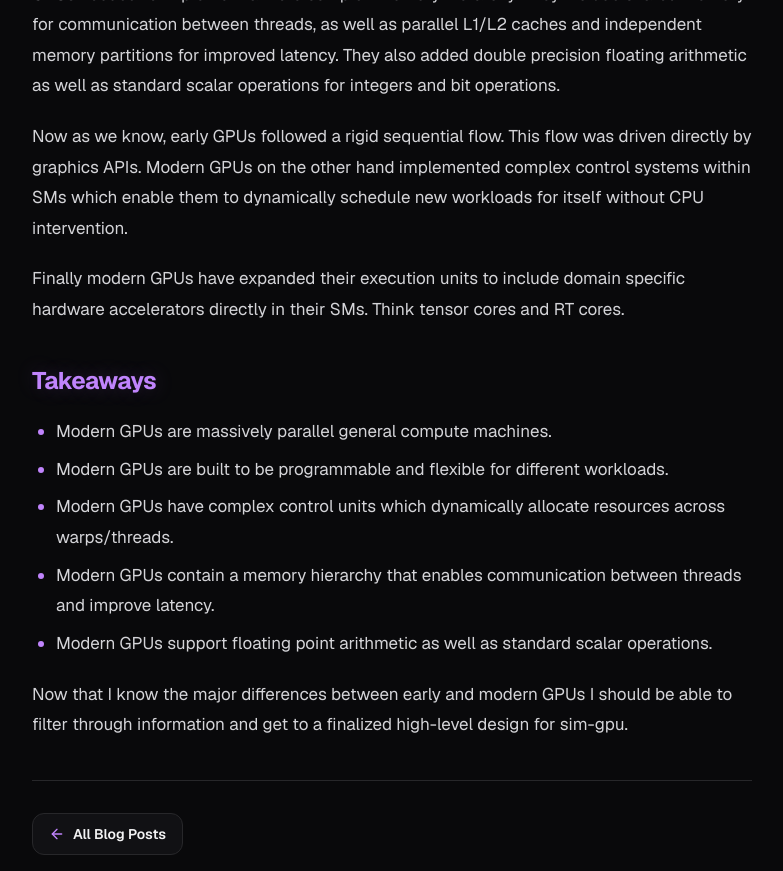
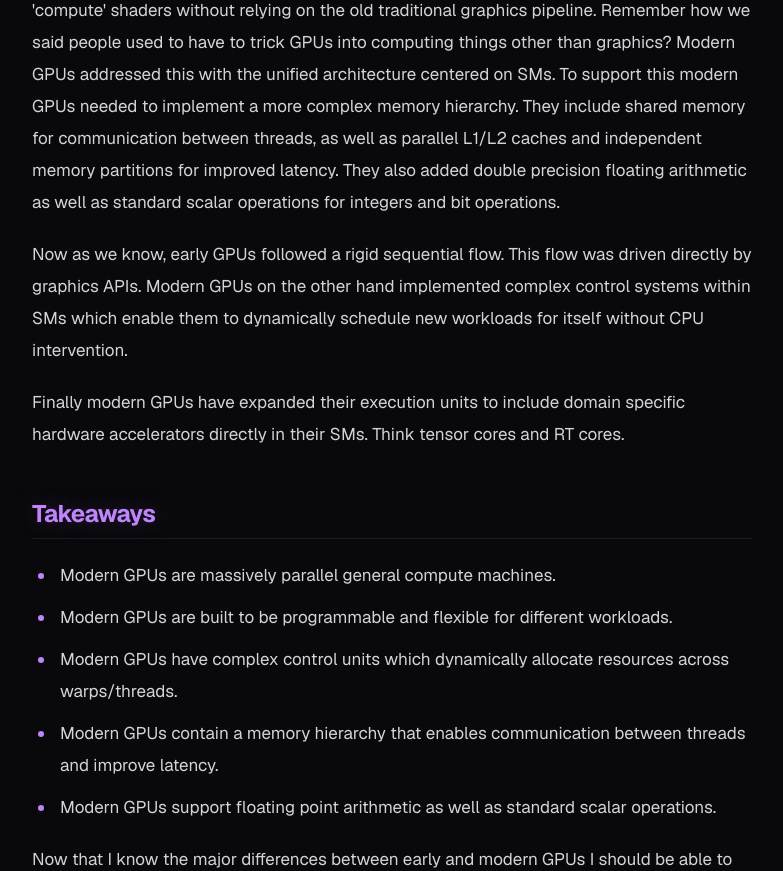
Before and after one commit to AustinJSimmons/portfolio, a Next.js app: page /blog/sim-gpu-pt0 in a window 1280 px wide. Shown: the part 2600-3471 px from the top of the page, without its empty margins (248-1031 px from the left). Built offline with nearby package versions, Linux system fonts and the light colour scheme.

Commit message:
fix: style markdown blog elements directly with Tailwind components

```diff
--- a/src/app/blog/[slug]/page.tsx
+++ b/src/app/blog/[slug]/page.tsx
@@ -1,10 +1,106 @@
 import type { Metadata } from 'next';
 import Link from 'next/link';
 import { notFound } from 'next/navigation';
-import ReactMarkdown from 'react-markdown';
+import ReactMarkdown, { type Components } from 'react-markdown';
 import remarkGfm from 'remark-gfm';
 import { ArrowLeft, Calendar, Clock } from 'lucide-react';
 import { formatBlogDate, getAllPosts, getPostBySlug } from '@/lib/blog';
+
+const markdownComponents: Components = {
+  h1: ({ children }) => (
+    <h1 className="neon-heading mt-12 mb-5 border-b border-border pb-3 text-3xl font-extrabold tracking-tight">
+      {children}
+    </h1>
+  ),
+  h2: ({ children }) => (
+    <h2 className="neon-heading mt-12 mb-4 border-b border-border/60 pb-2 text-2xl font-bold tracking-tight">
+      {children}
+    </h2>
+  ),
+  h3: ({ children }) => (
+    <h3 className="mt-9 mb-3 text-xl font-bold tracking-tight text-zinc-100">
+      {children}
+    </h3>
+  ),
+  h4: ({ children }) => (
+    <h4 className="mt-7 mb-2 text-base font-semibold uppercase tracking-wider text-purple-300">
+      {children}
+    </h4>
+  ),
+  p: ({ children }) => (
+    <p className="my-5 text-[17px] leading-8 text-zinc-300">{children}</p>
+  ),
+  ul: ({ children }) => (
+    <ul className="my-5 list-disc space-y-2.5 pl-6 text-[17px] leading-8 text-zinc-300 marker:text-accent">
+      {children}
+    </ul>
+  ),
+  ol: ({ children }) => (
+    <ol className="my-5 list-decimal space-y-2.5 pl-6 text-[17px] leading-8 text-zinc-300 marker:text-accent">
+      {children}
+    </ol>
+  ),
+  li: ({ children }) => <li className="pl-1">{children}</li>,
+  strong: ({ children }) => (
+    <strong className="font-semibold text-foreground">{children}</strong>
+  ),
+  em: ({ children }) => <em className="italic text-zinc-200">{children}</em>,
+  a: ({ href, children }) => (
+    <a
+      href={href}
+      target={href?.startsWith('http') ? '_blank' : undefined}
+      rel={href?.startsWith('http') ? 'noopener noreferrer' : undefined}
+      className="font-medium text-accent underline underline-offset-4 transition-colors hover:text-purple-300"
+    >
+      {children}
+    </a>
+  ),
+  blockquote: ({ children }) => (
+    <blockquote className="my-6 rounded-r-xl border-l-2 border-accent bg-surface px-5 py-3.5 italic text-zinc-200">
+      {children}
+    </blockquote>
+  ),
+  pre: ({ children }) => (
+    <pre className="my-6 overflow-x-auto rounded-xl border border-border bg-surface p-4 font-mono text-sm leading-relaxed text-zinc-100 [&>code]:border-0 [&>code]:bg-transparent [&>code]:p-0 [&>code]:text-zinc-100">
+      {children}
+    </pre>
+  ),
+  code: ({ children }) => (
+    <code className="rounded-md border border-border bg-surface-elevated px-1.5 py-0.5 font-mono text-[0.875em] text-purple-200">
+      {children}
+    </code>
+  ),
+  hr: () => <hr className="my-10 border-border" />,
+  img: ({ src, alt }) => (
+    // eslint-disable-next-line @next/next/no-img-element
+    <img
+      src={src}
+      alt={alt ?? ''}
+      className="my-8 mx-auto rounded-xl border border-border"
+    />
+  ),
+  table: ({ children }) => (
+    <div className="my-6 overflow-x-auto rounded-xl border border-border">
+      <table className="w-full border-collapse text-left text-sm">
+        {children}
+      </table>
+    </div>
+  ),
+  thead: ({ children }) => (
+    <thead className="border-b border-border bg-surface text-xs font-semibold uppercase tracking-wider text-accent">
+      {children}
+    </thead>
+  ),
+  tbody: ({ children }) => (
+    <tbody className="divide-y divide-border/70 bg-background">
+      {children}
+    </tbody>
+  ),
+  th: ({ children }) => <th className="px-4 py-3">{children}</th>,
+  td: ({ children }) => (
+    <td className="px-4 py-3 text-zinc-300">{children}</td>
+  ),
+};
 
 export function generateStaticParams() {
   return getAllPosts().map((post) => ({
@@ -97,8 +193,11 @@ export default async function BlogPostPage({
         </div>
       )}
 
-      <div className="blog-prose">
-        <ReactMarkdown remarkPlugins={[remarkGfm]}>
+      <div className="min-w-0">
+        <ReactMarkdown
+          remarkPlugins={[remarkGfm]}
+          components={markdownComponents}
+        >
           {post.content}
         </ReactMarkdown>
       </div>
--- a/src/app/globals.css
+++ b/src/app/globals.css
@@ -80,127 +80,6 @@ body {
   box-shadow: 0 0 26px -2px rgba(192, 132, 252, 0.62);
 }
 
-/* Markdown article typography for /blog/[slug] */
-.blog-prose {
-  color: #d4d4d8;
-  font-size: 1.0625rem;
-  line-height: 1.8;
-}
-
-.blog-prose > * + * {
-  margin-top: 1.25rem;
-}
-
-.blog-prose h2 {
-  margin-top: 2.5rem;
-  margin-bottom: 0.75rem;
-  font-size: 1.5rem;
-  font-weight: 700;
-  line-height: 1.3;
-  letter-spacing: -0.02em;
-  color: var(--accent);
-  text-shadow: 0 0 20px rgba(192, 132, 252, 0.22);
-}
-
-.blog-prose h3 {
-  margin-top: 1.85rem;
-  margin-bottom: 0.5rem;
-  font-size: 1.2rem;
-  font-weight: 700;
-  color: var(--foreground);
-}
-
-.blog-prose p {
-  color: #d4d4d8;
-}
-
-.blog-prose strong {
-  color: var(--foreground);
-  font-weight: 600;
-}
-
-.blog-prose em {
-  color: #e4e4e7;
-}
-
-.blog-prose a {
-  color: var(--accent);
-  text-decoration: underline;
-  text-underline-offset: 3px;
-}
-
-.blog-prose a:hover {
-  color: #d8b4fe;
-}
-
-.blog-prose ul,
-.blog-prose ol {
-  padding-left: 1.5rem;
-  color: #d4d4d8;
-}
-
-.blog-prose ul {
-  list-style-type: disc;
-}
-
-.blog-prose ol {
-  list-style-type: decimal;
-}
-
-.blog-prose li + li {
-  margin-top: 0.45rem;
-}
-
-.blog-prose li::marker {
-  color: var(--accent);
-}
-
-.blog-prose blockquote {
-  border-left: 2px solid var(--accent);
-  background: var(--surface);
-  padding: 0.75rem 1.15rem;
-  border-radius: 0 0.75rem 0.75rem 0;
-  color: #e4e4e7;
-}
-
-.blog-prose code {
-  font-family: var(--font-mono);
-  font-size: 0.875em;
-  background: var(--surface-elevated);
-  color: #e9d5ff;
-  padding: 0.15rem 0.4rem;
-  border-radius: 0.375rem;
-  border: 1px solid var(--border);
-}
-
-.blog-prose pre {
-  overflow-x: auto;
-  background: var(--surface);
-  border: 1px solid var(--border);
-  border-radius: 0.875rem;
-  padding: 1rem 1.25rem;
-  font-size: 0.875rem;
-  line-height: 1.6;
-}
-
-.blog-prose pre code {
-  background: transparent;
-  border: 0;
-  padding: 0;
-  color: #f4f4f5;
-}
-
-.blog-prose img {
-  margin: 1.75rem auto;
-  border-radius: 0.875rem;
-  border: 1px solid var(--border);
-}
-
-.blog-prose hr {
-  border-color: var(--border);
-  margin: 2rem 0;
-}
-
 /* Clean print styling */
 @media print {
   @page {
```
